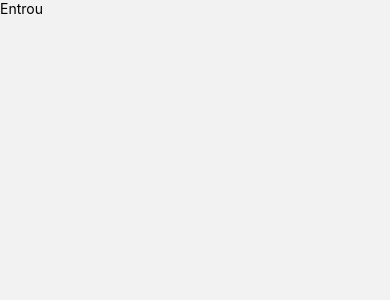
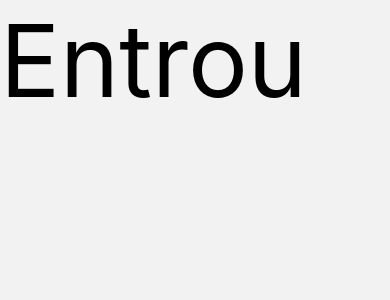
Before and after one commit to JuliarGubolin/bbn-best-bloco-notas, a React Native app in the folder bbnprojeto/: screen /Entrou in a window 390 px wide. Shown: the top 300 px of the page. Built offline with nearby package versions, Linux system fonts and the light colour scheme.

Commit message:
login funcional

```diff
--- a/bbnprojeto/screens/Entrou.js
+++ b/bbnprojeto/screens/Entrou.js
@@ -1,10 +1,12 @@
-import React from "react";
+import React, { Component } from "react";
 import { View, Text } from "react-native";
 
-export default function Entrou() {
-  return (
-    <View>
-      <Text>Entrou</Text>
-    </View>
-  );
+export default class Entrou extends Component {
+    render(){
+        return (
+            <View>
+            <Text style={{fontSize:100}}>Entrou</Text>
+            </View>
+        );
+    }
 }
--- a/bbnprojeto/screens/Login.js
+++ b/bbnprojeto/screens/Login.js
@@ -2,17 +2,18 @@ import React, { Component } from 'react';
 import { View, TextInput, Image, TouchableOpacity, Text } from "react-native";
 import estilos from '../styles/estilo.js'
 
-export default function Login() {
-
-  /*constructor(props){
+export default class Login extends Component {
+  constructor(props){
     super(props)
-    this.irEntrou = this.irEntrou.bind(this)
+    this.irEntrar = this.irEntrar.bind(this);
   }
 
-  irSobre(){
-    this.props.navigation.navigate("Sobre")
-  }*/
+  irEntrar(){
+    this.props.navigation.navigate("Entrou");
+  }
 
+
+  render(){
     return (
       <View style={estilos.container}>
         <Image
@@ -37,7 +38,7 @@ export default function Login() {
             secureTextEntry={true}
           />
           <View style={{alignItems:'center'}}>
-          <TouchableOpacity onPress={() => console.log('Pressionado')}>
+            <TouchableOpacity onPress={() => this.irEntrar()}>
               <Text style={estilos.botaoEntrar}>
               Entrar</Text>
             </TouchableOpacity>
@@ -54,3 +55,4 @@ export default function Login() {
       </View>
     );
   }
+}
```
Also changed, not shown: bbnprojeto/App.js (+5 -5 lines). Lines whose indentation alone changed are shown as unchanged.
